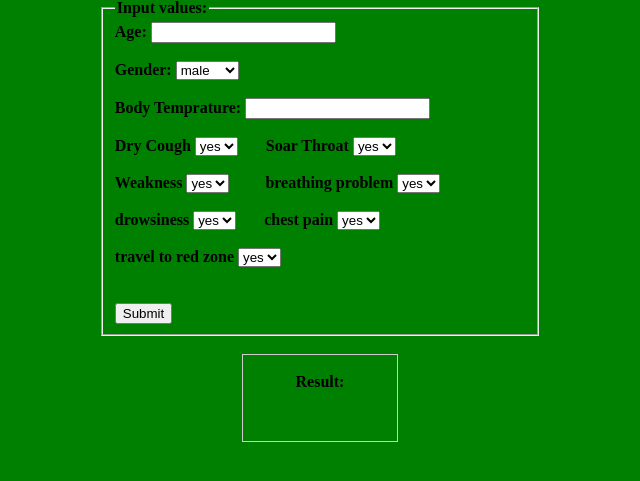
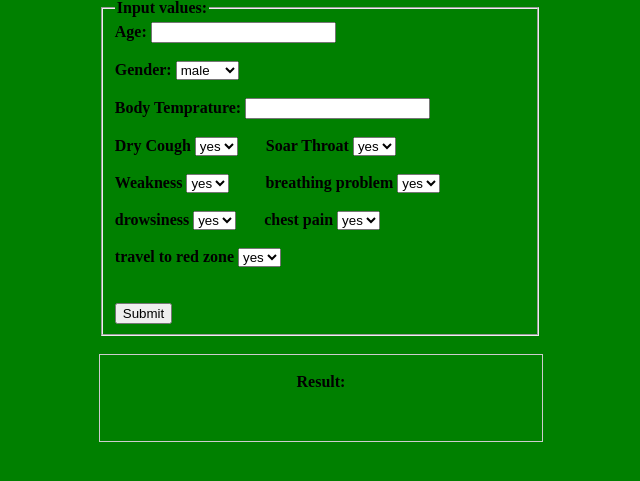
Before and after one commit to hrishi3/covid19detecter, a Flask app: page / in a window 1280 px wide. Shown: the part 81-562 px from the top of the page, without its empty margins (320-960 px from the left). Run offline with Flask 2, Linux system fonts and the light colour scheme; parts of the project's set-up code (start-up, migrations or seed data) failed here and were passed over.

Commit message:
Update main1.html

```diff
--- a/templates/main1.html
+++ b/templates/main1.html
@@ -8,7 +8,7 @@ form {
 
 .result {
     margin: auto;
-    width: 35%;
+    width: 100%;
     border: 1px solid #ccc;
 }
 </style>
```
